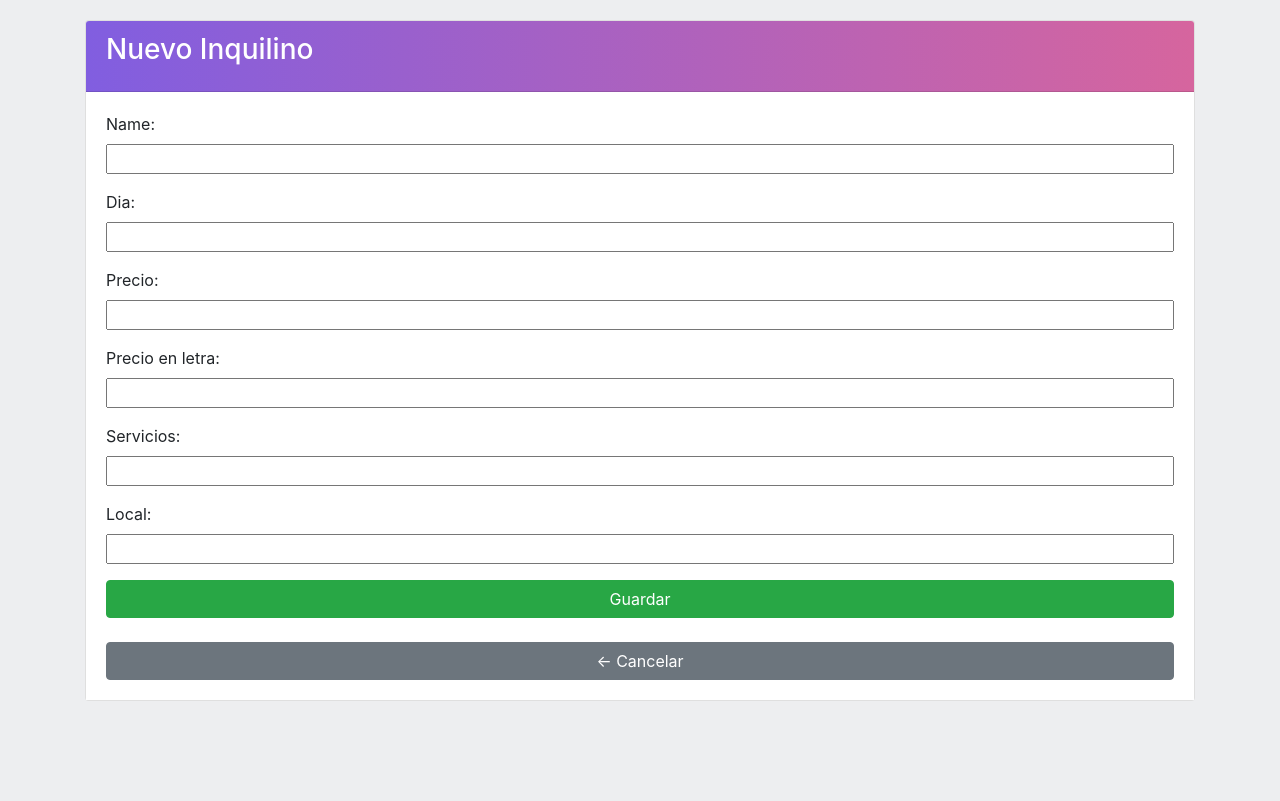
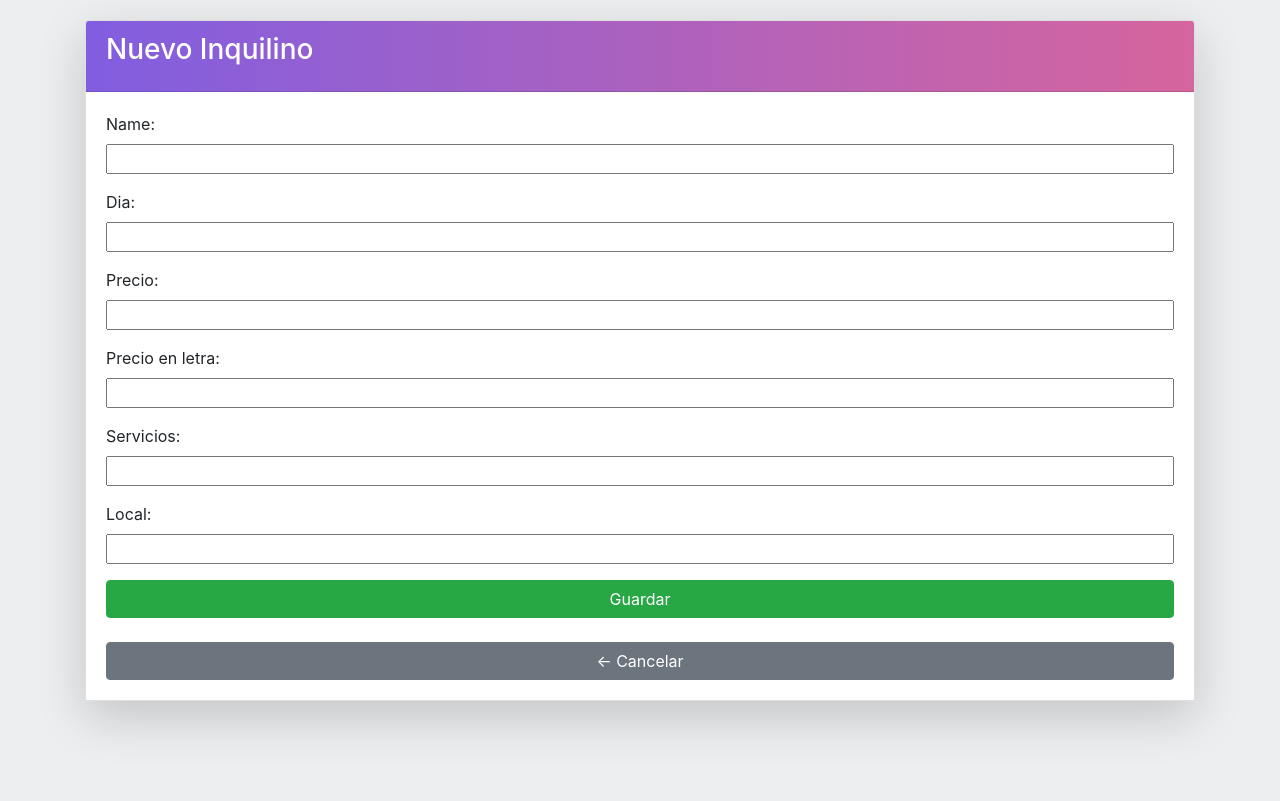
Before and after one commit to DonPon/recibos_django, a Django app: page /add/ in a window 1280 px wide. Run offline with Django 4.2, Linux system fonts and the light colour scheme; some libraries are stand-ins or nearby versions.

Commit message:
aesthetic changes

```diff
--- a/recibos/templates/contratos/add_contract.html
+++ b/recibos/templates/contratos/add_contract.html
@@ -20,6 +20,7 @@
         .card {
             width: 100%;
             margin: auto;
+
         }
         .card-header {
             background: linear-gradient(to right, #815ee0 , #d6659e);
@@ -47,7 +48,7 @@
 </head>
 <body>
     <div class="container">
-        <div class="card">
+        <div class="card shadow-lg">
             <div class="card-header">
                 <h3 class="card-title">Nuevo Contrato</h3>
             </div>
--- a/recibos/templates/contratos/all_contracts.html
+++ b/recibos/templates/contratos/all_contracts.html
@@ -21,7 +21,7 @@
         .card {
             width: 100%;
             margin-bottom: 20px;
-            box-shadow: 0 4px 8px rgba(0, 0, 0, 0.1);
+            box-shadow: 0 10px 16px rgba(0, 0, 0, 0.19), 0 6px 6px rgba(0, 0, 0, 0.23);
             transition: transform 0.2s;
             border: 1px solid #9ea3a5; /* Subtle border color */
             border-radius: 8px;
--- a/recibos/templates/contratos/update_contract.html
+++ b/recibos/templates/contratos/update_contract.html
@@ -45,7 +45,7 @@
 </head>
 <body>
     <div class="container">
-        <div class="card">
+        <div class="card shadow-lg">
             <div class="card-header">
                 <h3 class="card-title">{{ editing_tenant.nombre_arrendatario }}</h3>
             </div>
--- a/recibos/templates/recibos/add_tenant.html
+++ b/recibos/templates/recibos/add_tenant.html
@@ -47,7 +47,7 @@
 </head>
 <body>
     <div class="container">
-        <div class="card">
+        <div class="card shadow-lg">
             <div class="card-header">
                 <h3 class="card-title">Nuevo Inquilino</h3>
             </div>
--- a/recibos/templates/recibos/generate_pdfs.html
+++ b/recibos/templates/recibos/generate_pdfs.html
@@ -30,7 +30,7 @@
         </div>
 
 
-        <div class="card">
+        <div class="card shadow-lg">
             <div class="card-header">
                 <h5>Generador de Recibos</h5>
             </div>
--- a/recibos/templates/recibos/update_tenant.html
+++ b/recibos/templates/recibos/update_tenant.html
@@ -45,7 +45,7 @@
 </head>
 <body>
     <div class="container">
-        <div class="card">
+        <div class="card shadow-lg">
             <div class="card-header">
                 <h3 class="card-title">{{ editing_tenant.name }}</h3>
             </div>
--- a/recibos/templates/recibos/update_tenants.html
+++ b/recibos/templates/recibos/update_tenants.html
@@ -21,7 +21,7 @@
         .card {
             width: 100%;
             margin-bottom: 20px;
-            box-shadow: 0 4px 8px rgba(0, 0, 0, 0.1);
+            box-shadow: 0 10px 16px rgba(0, 0, 0, 0.19), 0 6px 6px rgba(0, 0, 0, 0.23);
             transition: transform 0.2s;
             border: 1px solid #9ea3a5; /* Subtle border color */
             border-radius: 8px;
```
